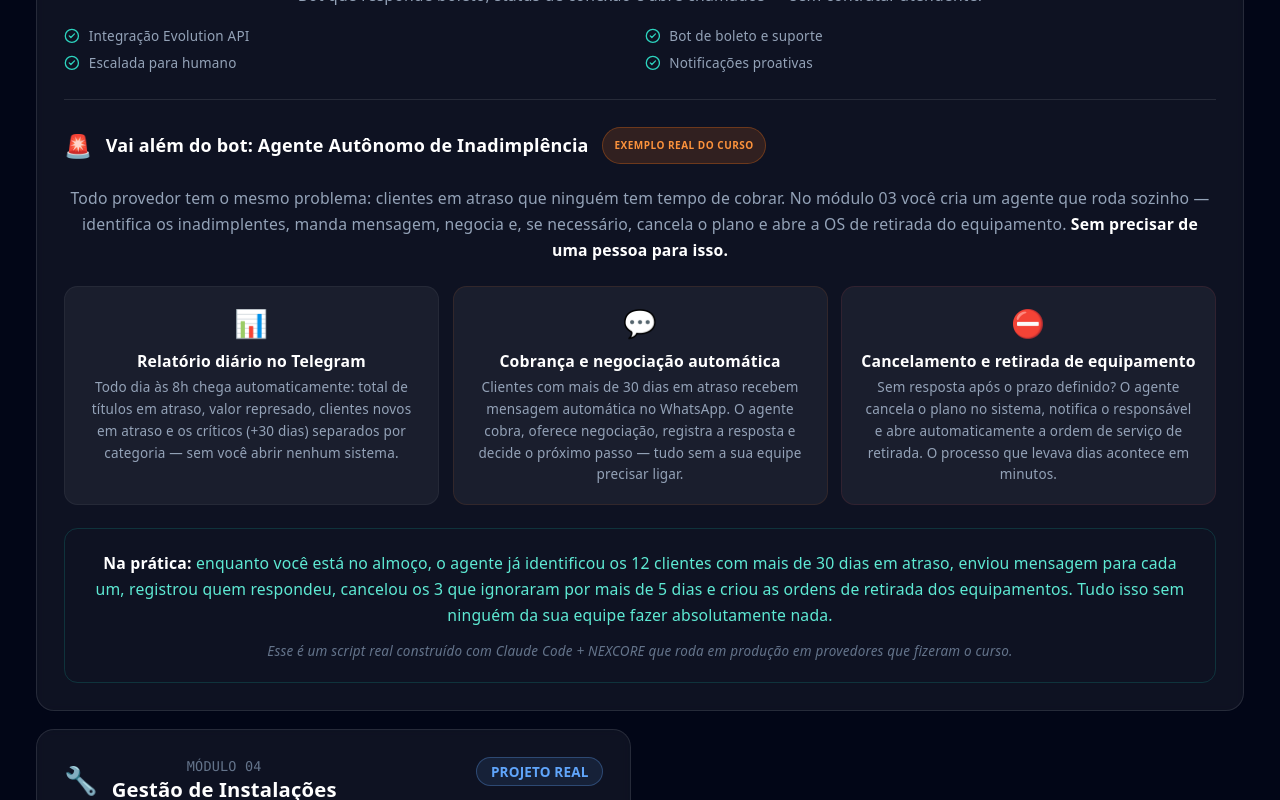
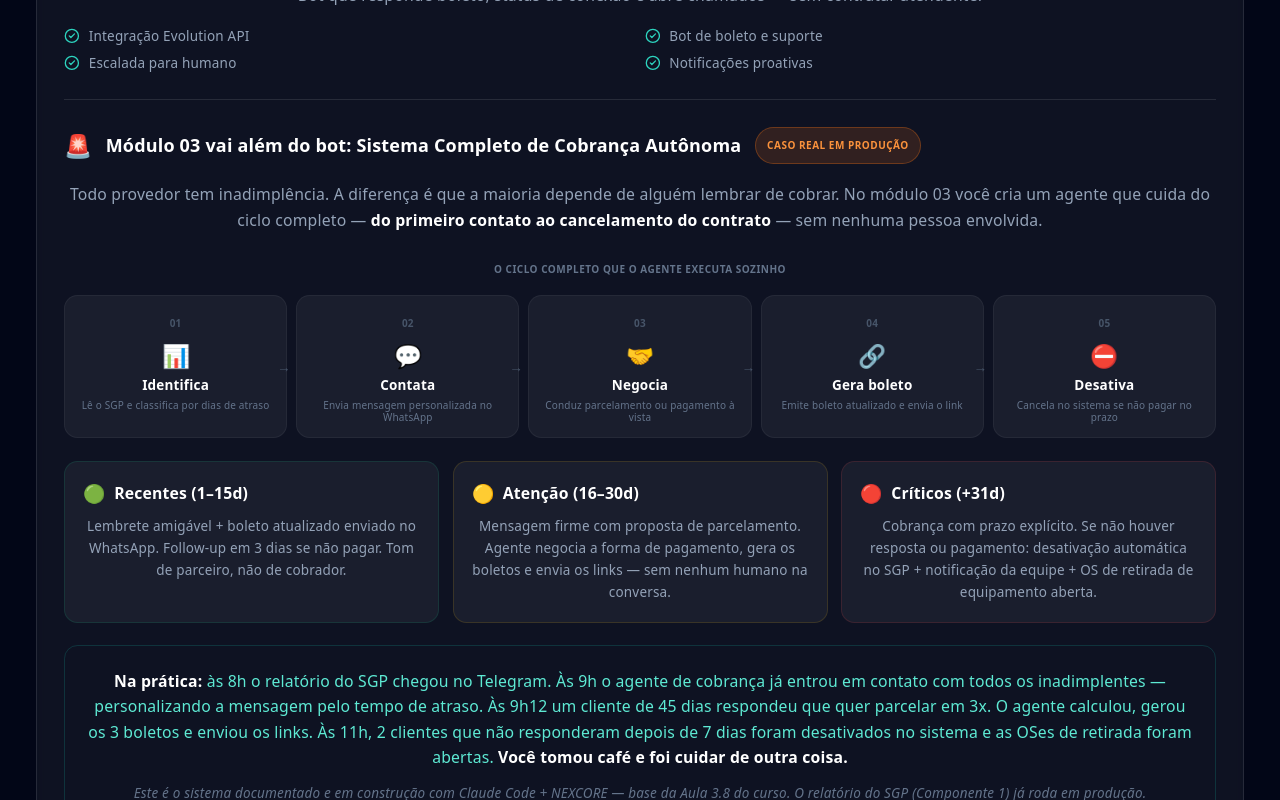
Before and after one commit to marcielcorado1/ead-landing, a React (Vite) app: page / in a window 1280 px wide. Shown: the part 4840-5640 px from the top of the page. Built offline with nearby package versions, Linux system fonts and the light colour scheme.

Commit message:
feat: expand module 03 with full autonomous collection system

```diff
--- a/src/App.tsx
+++ b/src/App.tsx
@@ -74,43 +74,74 @@ const MODULES = [
     wide: true,
     extra: (
       <div className="mt-6 pt-6 border-t border-white/10">
-        <div className="flex flex-wrap items-center gap-3 mb-5">
+        <div className="flex flex-wrap items-center gap-3 mb-4">
           <span className="text-xl">🚨</span>
-          <h4 className="font-bold text-white text-base">Vai além do bot: Agente Autônomo de Inadimplência</h4>
-          <span className="text-[10px] font-bold bg-orange-500/15 text-orange-400 border border-orange-500/30 px-2.5 py-1 rounded-full tracking-wider">EXEMPLO REAL DO CURSO</span>
+          <h4 className="font-bold text-white text-base">Módulo 03 vai além do bot: Sistema Completo de Cobrança Autônoma</h4>
+          <span className="text-[10px] font-bold bg-orange-500/15 text-orange-400 border border-orange-500/30 px-2.5 py-1 rounded-full tracking-wider">CASO REAL EM PRODUÇÃO</span>
         </div>
         <p className="text-slate-400 text-sm leading-relaxed mb-5">
-          Todo provedor tem o mesmo problema: clientes em atraso que ninguém tem tempo de cobrar. No módulo 03 você cria um agente que roda sozinho — identifica os inadimplentes, manda mensagem, negocia e, se necessário, cancela o plano e abre a OS de retirada do equipamento. <strong className="text-white">Sem precisar de uma pessoa para isso.</strong>
+          Todo provedor tem inadimplência. A diferença é que a maioria depende de alguém lembrar de cobrar. No módulo 03 você cria um agente que cuida do ciclo completo — <strong className="text-white">do primeiro contato ao cancelamento do contrato</strong> — sem nenhuma pessoa envolvida.
         </p>
+
+        {/* Pipeline visual */}
+        <div className="mb-5">
+          <p className="text-[10px] font-bold text-slate-500 uppercase tracking-wider mb-3">O ciclo completo que o agente executa sozinho</p>
+          <div className="grid grid-cols-2 sm:grid-cols-5 gap-2">
+            {[
+              { step: '01', icon: '📊', label: 'Identifica', sub: 'Lê o SGP e classifica por dias de atraso' },
+              { step: '02', icon: '💬', label: 'Contata', sub: 'Envia mensagem personalizada no WhatsApp' },
+              { step: '03', icon: '🤝', label: 'Negocia', sub: 'Conduz parcelamento ou pagamento à vista' },
+              { step: '04', icon: '🔗', label: 'Gera boleto', sub: 'Emite boleto atualizado e envia o link' },
+              { step: '05', icon: '⛔', label: 'Desativa', sub: 'Cancela no sistema se não pagar no prazo' },
+            ].map((s, i) => (
+              <div key={i} className="bg-white/5 rounded-xl p-3 border border-white/5 text-center relative">
+                {i < 4 && <div className="hidden sm:block absolute -right-1 top-1/2 -translate-y-1/2 text-slate-600 text-xs z-10">→</div>}
+                <div className="text-[10px] font-bold text-slate-600 mb-1">{s.step}</div>
+                <div className="text-xl mb-1">{s.icon}</div>
+                <div className="text-xs font-bold text-white mb-1">{s.label}</div>
+                <div className="text-[10px] text-slate-500 leading-tight">{s.sub}</div>
+              </div>
+            ))}
+          </div>
+        </div>
+
+        {/* 3 categoria cards */}
         <div className="grid sm:grid-cols-3 gap-3 mb-5">
-          <div className="bg-white/5 rounded-xl p-4 border border-white/5">
-            <div className="text-2xl mb-2">📊</div>
-            <h5 className="font-bold text-white text-sm mb-1">Relatório diário no Telegram</h5>
+          <div className="bg-white/5 rounded-xl p-4 border border-emerald-500/15">
+            <div className="flex items-center gap-2 mb-2">
+              <span className="text-base">🟢</span>
+              <h5 className="font-bold text-white text-sm">Recentes (1–15d)</h5>
+            </div>
             <p className="text-xs text-slate-400 leading-relaxed">
-              Todo dia às 8h chega automaticamente: total de títulos em atraso, valor represado, clientes novos em atraso e os críticos (+30 dias) separados por categoria — sem você abrir nenhum sistema.
+              Lembrete amigável + boleto atualizado enviado no WhatsApp. Follow-up em 3 dias se não pagar. Tom de parceiro, não de cobrador.
             </p>
           </div>
-          <div className="bg-white/5 rounded-xl p-4 border border-orange-500/10">
-            <div className="text-2xl mb-2">💬</div>
-            <h5 className="font-bold text-white text-sm mb-1">Cobrança e negociação automática</h5>
+          <div className="bg-white/5 rounded-xl p-4 border border-yellow-500/15">
+            <div className="flex items-center gap-2 mb-2">
+              <span className="text-base">🟡</span>
+              <h5 className="font-bold text-white text-sm">Atenção (16–30d)</h5>
+            </div>
             <p className="text-xs text-slate-400 leading-relaxed">
-              Clientes com mais de 30 dias em atraso recebem mensagem automática no WhatsApp. O agente cobra, oferece negociação, registra a resposta e decide o próximo passo — tudo sem a sua equipe precisar ligar.
+              Mensagem firme com proposta de parcelamento. Agente negocia a forma de pagamento, gera os boletos e envia os links — sem nenhum humano na conversa.
             </p>
           </div>
-          <div className="bg-white/5 rounded-xl p-4 border border-red-500/10">
-            <div className="text-2xl mb-2">⛔</div>
-            <h5 className="font-bold text-white text-sm mb-1">Cancelamento e retirada de equipamento</h5>
+          <div className="bg-white/5 rounded-xl p-4 border border-red-500/15">
+            <div className="flex items-center gap-2 mb-2">
+              <span className="text-base">🔴</span>
+              <h5 className="font-bold text-white text-sm">Críticos (+31d)</h5>
+            </div>
             <p className="text-xs text-slate-400 leading-relaxed">
-              Sem resposta após o prazo definido? O agente cancela o plano no sistema, notifica o responsável e abre automaticamente a ordem de serviço de retirada. O processo que levava dias acontece em minutos.
+              Cobrança com prazo explícito. Se não houver resposta ou pagamento: desativação automática no SGP + notificação da equipe + OS de retirada de equipamento aberta.
             </p>
           </div>
         </div>
+
         <div className="bg-teal-500/8 border border-teal-500/20 rounded-xl p-5">
-          <p className="text-teal-300 text-sm leading-relaxed">
-            <span className="font-bold text-white">Na prática:</span> enquanto você está no almoço, o agente já identificou os 12 clientes com mais de 30 dias em atraso, enviou mensagem para cada um, registrou quem respondeu, cancelou os 3 que ignoraram por mais de 5 dias e criou as ordens de retirada dos equipamentos. Tudo isso sem ninguém da sua equipe fazer absolutamente nada.
+          <p className="text-teal-300 text-sm leading-relaxed mb-3">
+            <span className="font-bold text-white">Na prática:</span> às 8h o relatório do SGP chegou no Telegram. Às 9h o agente de cobrança já entrou em contato com todos os inadimplentes — personalizando a mensagem pelo tempo de atraso. Às 9h12 um cliente de 45 dias respondeu que quer parcelar em 3x. O agente calculou, gerou os 3 boletos e enviou os links. Às 11h, 2 clientes que não responderam depois de 7 dias foram desativados no sistema e as OSes de retirada foram abertas. <strong className="text-white">Você tomou café e foi cuidar de outra coisa.</strong>
           </p>
-          <p className="text-slate-500 text-xs mt-3 italic">
-            Esse é um script real construído com Claude Code + NEXCORE que roda em produção em provedores que fizeram o curso.
+          <p className="text-slate-500 text-xs italic">
+            Este é o sistema documentado e em construção com Claude Code + NEXCORE — base da Aula 3.8 do curso. O relatório do SGP (Componente 1) já roda em produção.
           </p>
         </div>
       </div>
```
